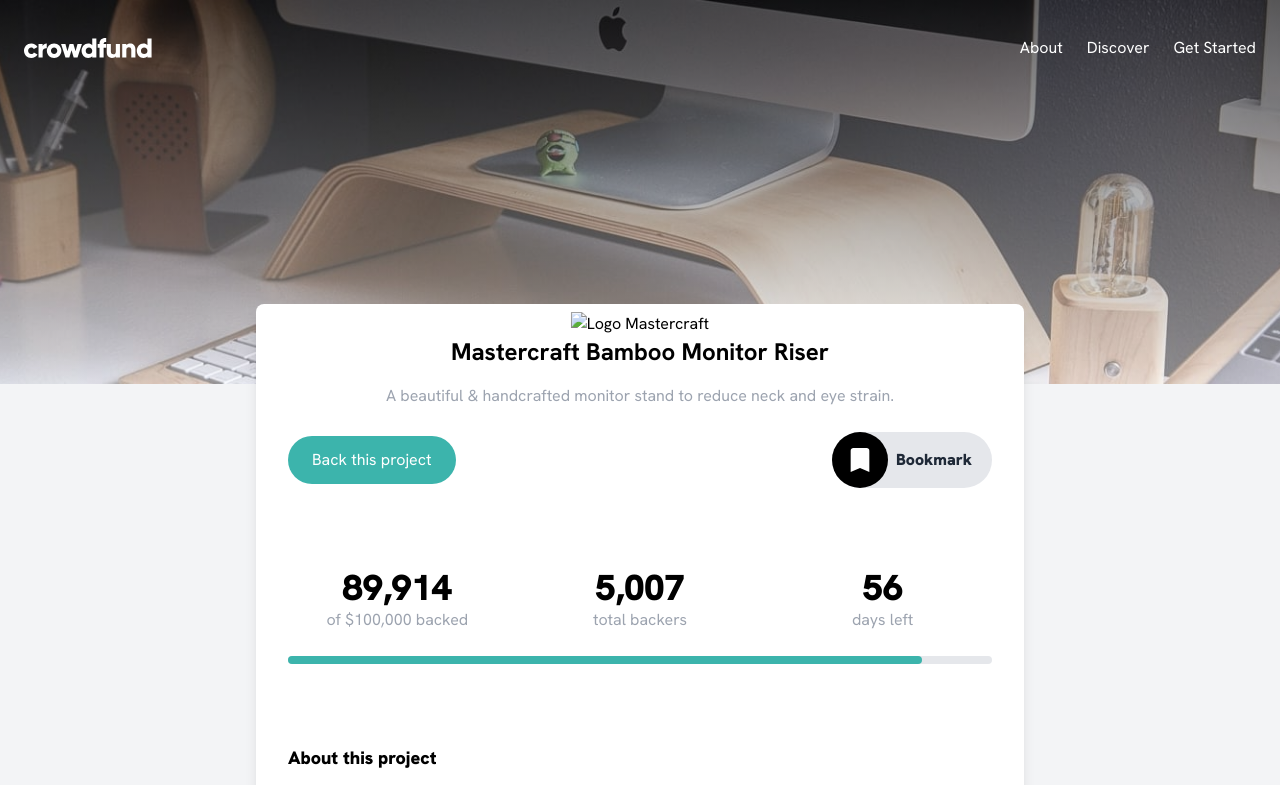
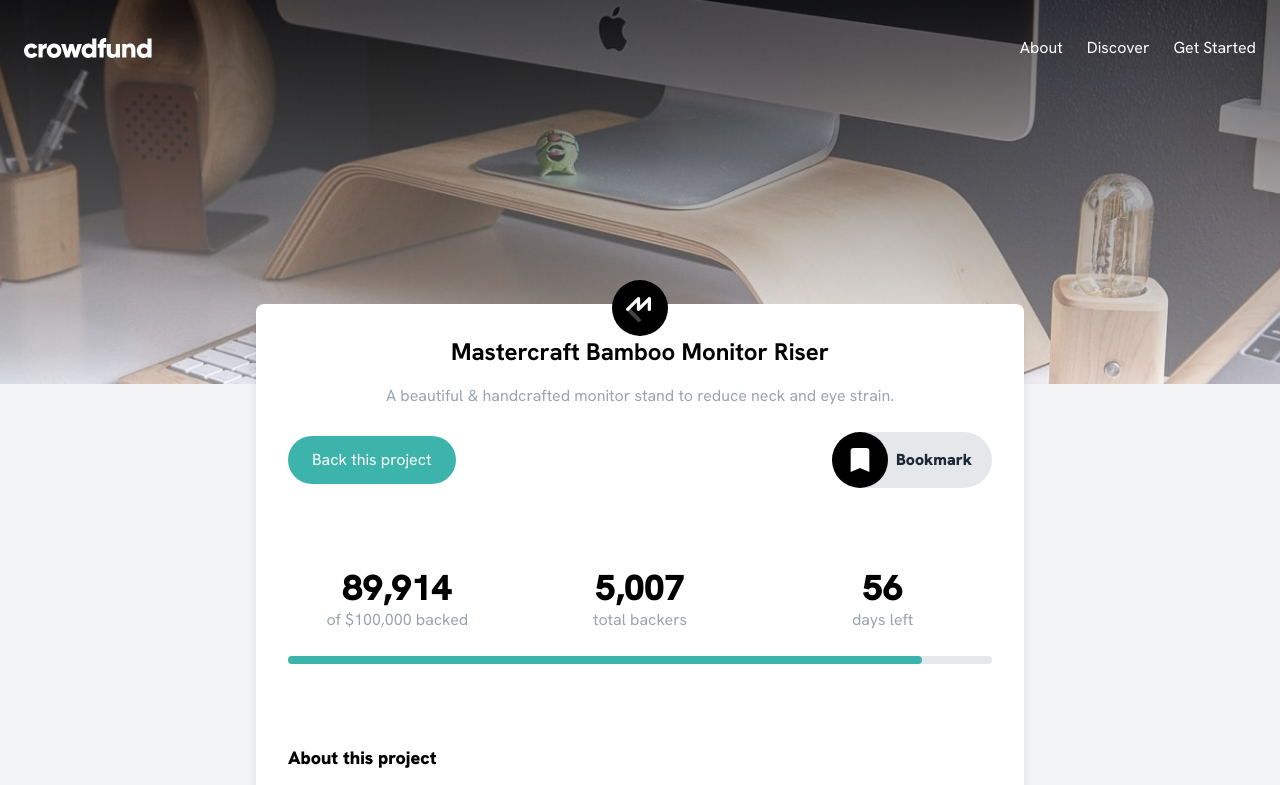
Before and after one commit to dejuliansr/front-end-mentor-crowdfunding-product-page, a website: page index.html in a window 1280 px wide. Shown: the top 785 px of the page. Drawn offline with Linux system fonts and the light colour scheme; the site is published under a folder, as on GitHub Pages, so addresses that start at the root find nothing.

Commit message:
fix: images logo

```diff
--- a/index.html
+++ b/index.html
@@ -39,7 +39,7 @@
 
         <!-- Hero Section -->
         <div class="relative text-center pb-20 slide-down">
-          <img src="/images/logo-mastercraft.svg" alt="Logo Mastercraft" class="absolute left-1/2 -translate-x-1/2 -translate-y-full">
+          <img src="images/logo-mastercraft.svg" alt="Logo Mastercraft" class="absolute left-1/2 -translate-x-1/2 -translate-y-full">
           <h1 class="text-2xl font-bold">Mastercraft Bamboo Monitor Riser</h1>
           <p class="text-gray-400 mt-4">A beautiful & handcrafted monitor stand to reduce neck and eye strain.</p>
           <div class="flex items-center justify-between mt-6">
```
